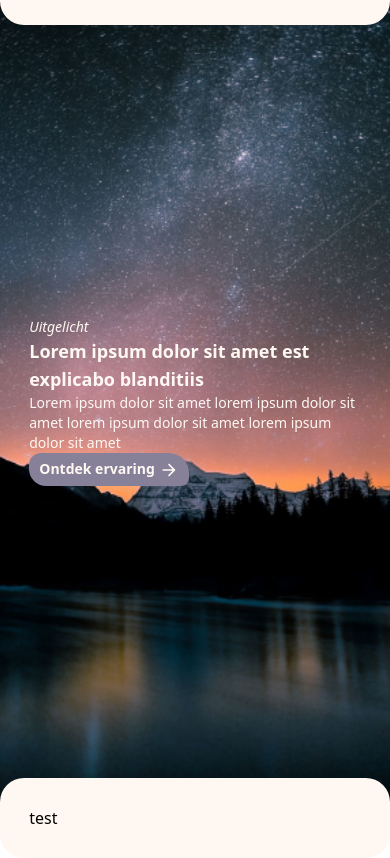
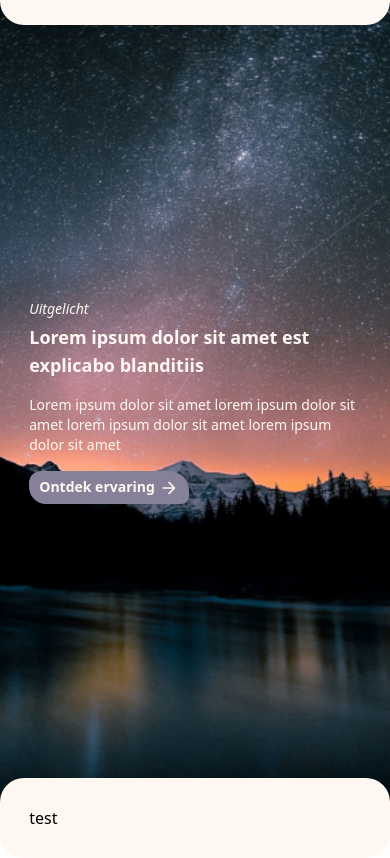
Before and after one commit to dannyfrelink/affiliate-blog, a React (Create React App) app: page / in a window 390 px wide. Shown: the part 1269-2127 px from the top of the page. Built offline with nearby package versions, Linux system fonts and the light colour scheme; the HTML template or start-up script is replaced by a standard one.

Commit message:
update: make Featured component responsive

```diff
--- a/src/components/home/Featured.tsx
+++ b/src/components/home/Featured.tsx
@@ -16,12 +16,18 @@ const Featured: React.FC<FeaturedProps> = ({ Image }) => {
 			<Image />
 
 			<section
-				className={`text-primary ${
-					screenSize < 750 ? "w-[85vw] mx-auto" : ""
+				className={`text-primary w-[85vw] max-w-[650px] ${
+					screenSize < 750
+						? "[&>*:not(:last-child)]:mb-4 mx-auto"
+						: screenSize < 1250
+						? "[&>*:not(:last-child)]:mb-5 ml-[9vw]"
+						: "[&>*:not(:last-child)]:mb-6 ml-[10vw]"
 				}`}
 			>
-				<BaseText className="italic">Uitgelicht</BaseText>
-				<H2>Lorem ipsum dolor sit amet est explicabo blanditiis</H2>
+				<div>
+					<BaseText className="italic mb-1">Uitgelicht</BaseText>
+					<H2>Lorem ipsum dolor sit amet est explicabo blanditiis</H2>
+				</div>
 				<BaseText>
 					Lorem ipsum dolor sit amet lorem ipsum dolor sit amet lorem
 					ipsum dolor sit amet lorem ipsum dolor sit amet
```
